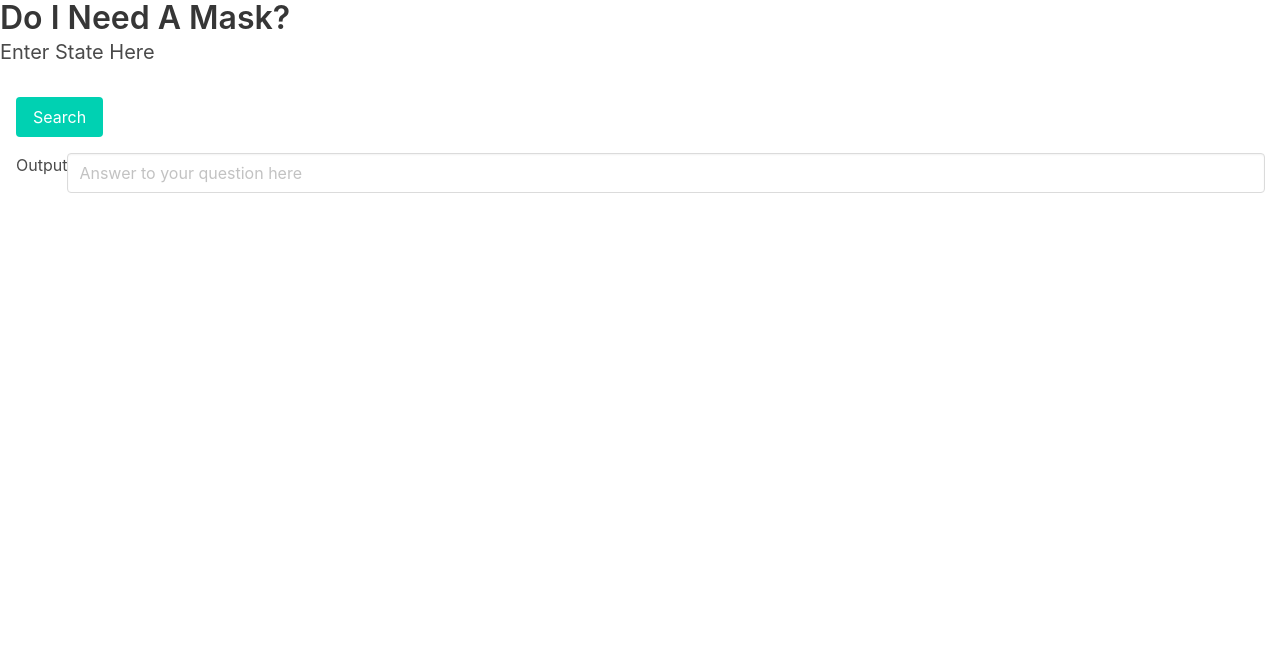
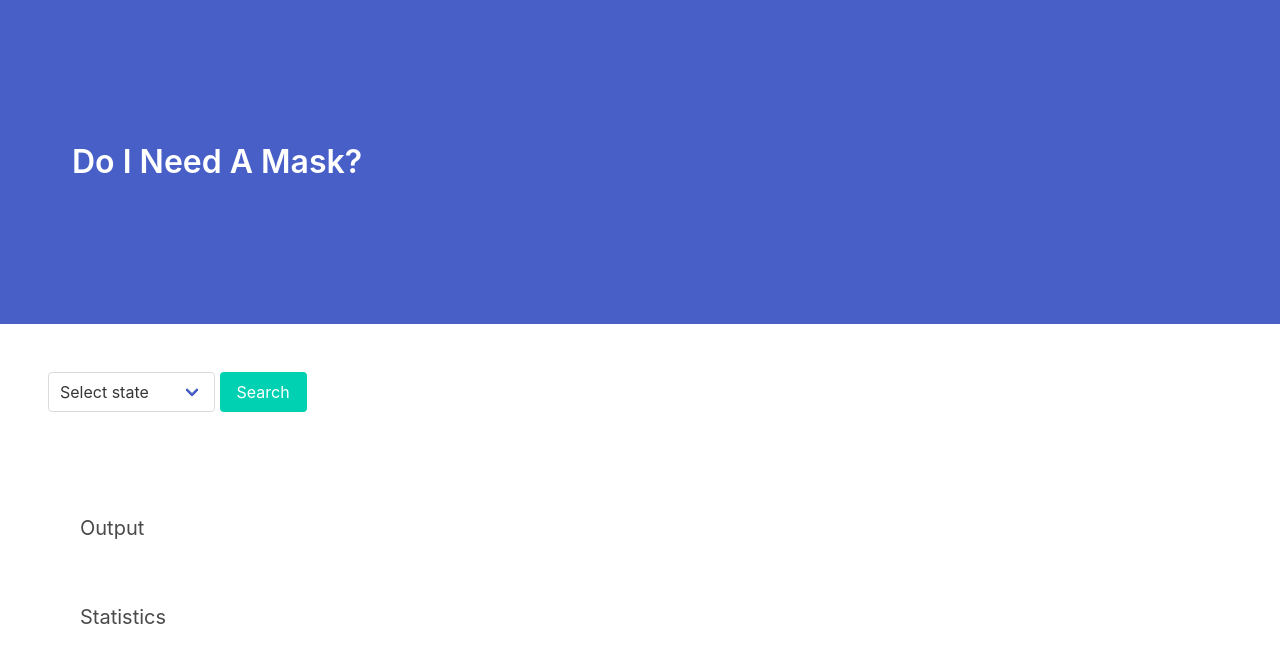
Before and after one commit to Monica-Claire/Project-1, a plain HTML site: page index.html in a window 1280 px wide. Drawn offline with nearby package versions, Linux system fonts and the light colour scheme.

Commit message:
State Drop Down added

```diff
--- a/index.html
+++ b/index.html
@@ -3,21 +3,89 @@
 <head>
     <title>Do I Need A Mask?</title>
     <meta charset="UTF-8">
-    <meta name="viewport" content="width-device-width, initial-scale=1">
     <link rel="stylesheet" href="assets\css\style.css">
     <link rel="stylesheet" href="https://cdn.jsdelivr.net/npm/bulma@0.9.4/css/bulma.min.css">
 </head>
 <body>
-    <h1 class="title" style="display: flex;">Do I Need A Mask?</h1>
-    <h2 class="subtitle">Enter State Here</h2>
-    <div style="display: flex;" class="bulma-ltr-rtl-mixin">
-        <button class="button is-primary">Search</button>
-    </div>
+    <hero class="hero is-medium is-link">
+        <div class="hero-body">
+            <h1 class="title">Do I Need A Mask?</h1>
+        </div>
+    </hero>
 
-    <div style="display: flex;" class="bulma-ltr-rtl-mixin">
-        <h1>Output</h1>
-        <input class="input bulma-placeholder-mixin" type="text" placeholder="Answer to your question here">
-    </div>
+    <section class="section">
+        <form class="control">
+            <div class="select">
+            <select>
+                <option>Select state</option>
+                <option id="alabama">Alabama</option>
+                <option id="alaska">Alaska</option>
+                <option id="arizona">Arizona</option>
+                <option id="arkansas">Arkansas</option>
+                <option id="california">California</option>
+                <option id="colorado">Colorado</option>
+                <option id="connecticut">Connecticut</option>
+                <option id="delaware">Delaware</option>
+                <option id="florida">Florida</option>
+                <option id="georgia">Georgia</option>
+                <option id="hawaii">Hawaii</option>
+                <option id="idaho">Idaho</option>
+                <option id="illinois">Illinois</option>
+                <option id="indiana">Indiana</option>
+                <option id="iowa">Iowa</option>
+                <option id="kansas">Kansas</option>
+                <option id="kentucky">Kentucky</option>
+                <option id="louisiana">Louisiana</option>
+                <option id="maine">Maine</option>
+                <option id="maryland">Maryland</option>
+                <option id="massachusetts">Massachusetts</option>
+                <option id="michigan">Michigan</option>
+                <option id="minnesota">Minnesota</option>
+                <option id="mississippi">Mississippi</option>
+                <option id="missouri">Missouri</option>
+                <option id="montana">Montana</option>
+                <option id="nebraska">Nebraska</option>
+                <option id="nevada">Nevada</option>
+                <option id="newHamshire">New Hamshire</option>
+                <option id="newJersey">New Jersey</option>
+                <option id="newMexico">New Mexico</option>
+                <option id="newYork">New York</option>
+                <option id="northCarolina">North Carolina</option>
+                <option id="northDakota">North Dakota</option>
+                <option id="ohio">Ohio</option>
+                <option id="oklahoma">Oklahoma</option>
+                <option id="oregon">Oregon</option>
+                <option id="pennsylvania">Pennsylvania</option>
+                <option id="rhodeIsland">Rhode Island</option>
+                <option id="southCarolina">South Carolina</option>
+                <option id="southDakota">South Dakota</option>
+                <option id="tennessee">Tennessee</option>
+                <option id="texas">Texas</option>
+                <option id="utah">Utah</option>
+                <option id="vermont">Vermont</option>
+                <option id="virginia">Virginia</option>
+                <option id="washington">Washington</option>
+                <option id="westVirginia">West Virginia</option>
+                <option id="wisconsis">Wisconsin</option>
+                <option id="wyoming">Wyoming</option>
+            </select>
+            </div>
+         <button class="button is-primary">Search</button>
+        </form>
+    </section>
+
+    <section class="section">
+        <main class="container is-fluid, block, bulma-ltr-rtl-mixin">
+         <h2 class="subtitle">Output</h1>
+        </main>
+    </section>
+
+    </section class="section">
+        <article class="container is-fluid, block, bulma-ltr-rtl-mixin">
+         <h2 class="subtitle">Statistics</h2>
+        </article>
+    </section>
+
     <script src="assets\js\script.js"></script>
 </body>
 </html>
```
